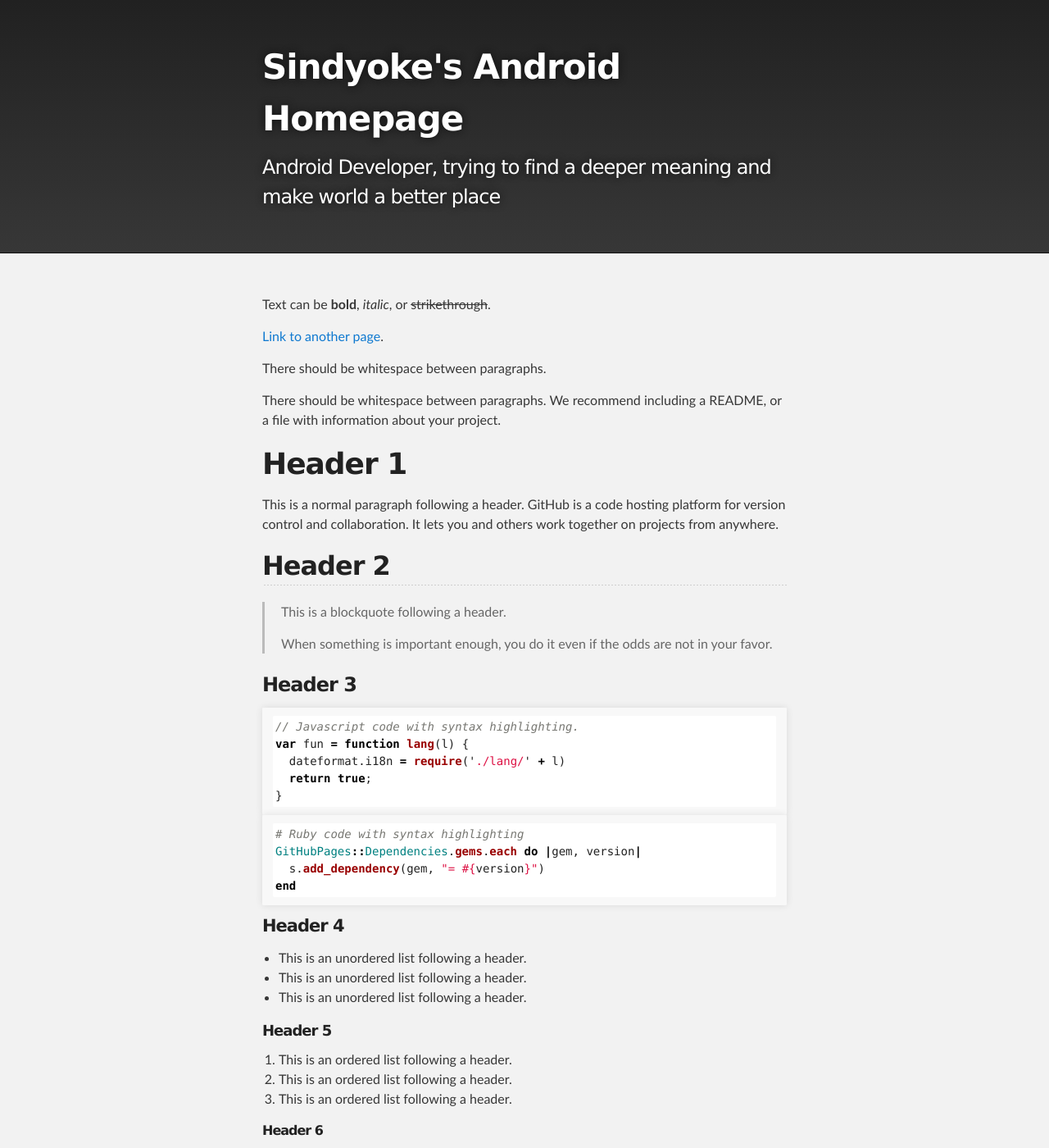
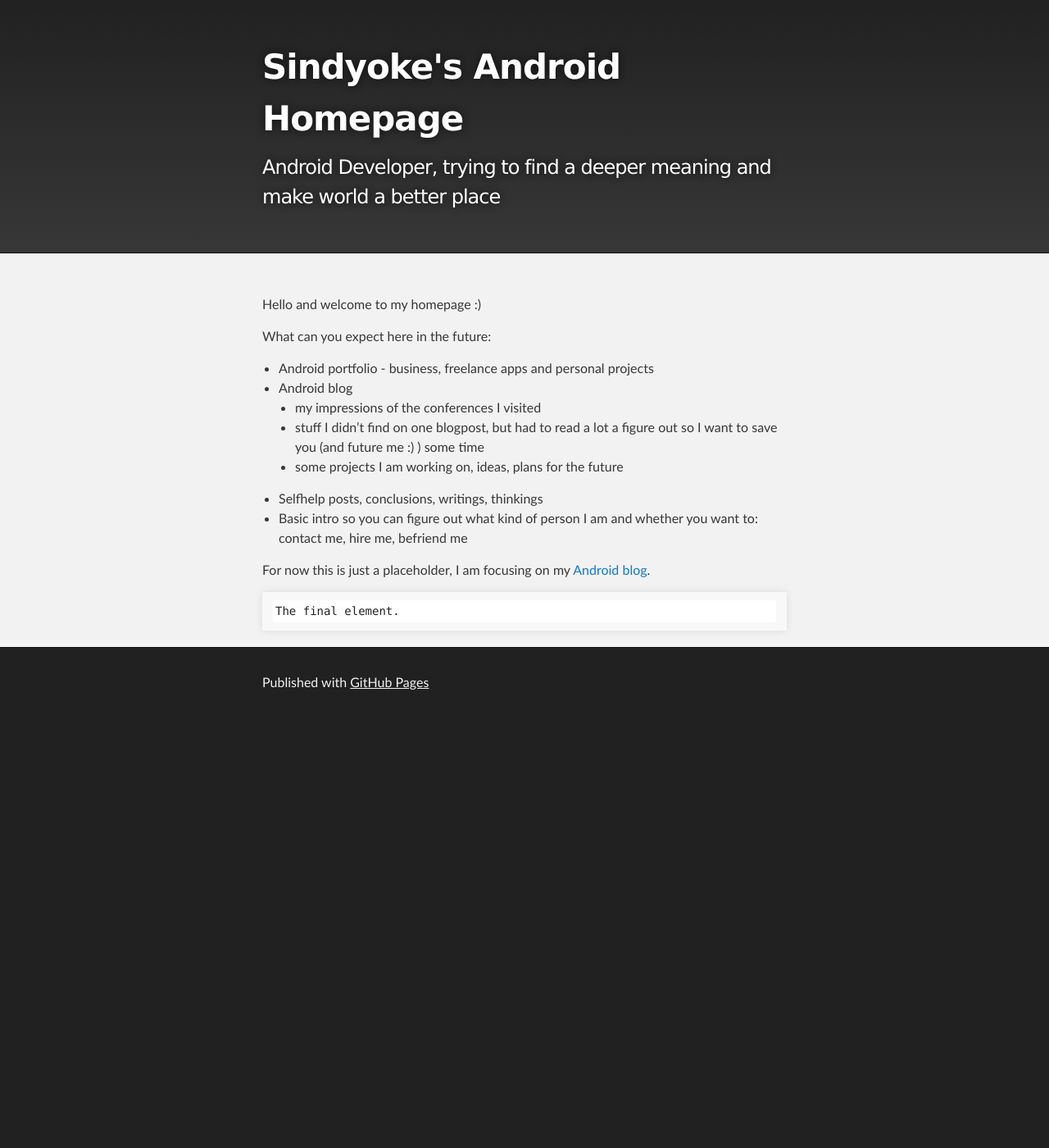
Before and after one commit to sindyoke/sindyoke.github.io, a Jekyll site: the page built from index.md, in a window 1280 px wide and 1400 px high. Shown: the whole window at 82% size. Built offline with Jekyll 4.4.1, drawn with Linux system fonts in a browser that asks for light colours; some of the changed text lies outside the part shown.

Commit message:
Update index.md

````diff
--- a/index.md
+++ b/index.md
@@ -2,121 +2,20 @@
 layout: default
 ---
 
-Text can be **bold**, _italic_, or ~~strikethrough~~.
+Hello and welcome to my homepage :)
 
-[Link to another page](./another-page.html).
+What can you expect here in the future:
+- Android portfolio - business, freelance apps and personal projects
+- Android blog
+  - my impressions of the conferences I visited
+  - stuff I didn't find on one blogpost, but had to read a lot a figure out so I want to save you (and future me :) ) some time
+  - some projects I am working on, ideas, plans for the future
+- Selfhelp posts, conclusions, writings, thinkings
+- Basic intro so you can figure out what kind of person I am and whether you want to: contact me, hire me, befriend me
 
-There should be whitespace between paragraphs.
-
-There should be whitespace between paragraphs. We recommend including a README, or a file with information about your project.
-
-# Header 1
-
-This is a normal paragraph following a header. GitHub is a code hosting platform for version control and collaboration. It lets you and others work together on projects from anywhere.
-
-## Header 2
-
-> This is a blockquote following a header.
->
-> When something is important enough, you do it even if the odds are not in your favor.
-
-### Header 3
-
-```js
-// Javascript code with syntax highlighting.
-var fun = function lang(l) {
-  dateformat.i18n = require('./lang/' + l)
-  return true;
-}
-```
-
-```ruby
-# Ruby code with syntax highlighting
-GitHubPages::Dependencies.gems.each do |gem, version|
-  s.add_dependency(gem, "= #{version}")
-end
-```
-
-#### Header 4
-
-*   This is an unordered list following a header.
-*   This is an unordered list following a header.
-*   This is an unordered list following a header.
-
-##### Header 5
-
-1.  This is an ordered list following a header.
-2.  This is an ordered list following a header.
-3.  This is an ordered list following a header.
-
-###### Header 6
-
-| head1        | head two          | three |
-|:-------------|:------------------|:------|
-| ok           | good swedish fish | nice  |
-| out of stock | good and plenty   | nice  |
-| ok           | good `oreos`      | hmm   |
-| ok           | good `zoute` drop | yumm  |
-
-### There's a horizontal rule below this.
-
-* * *
-
-### Here is an unordered list:
-
-*   Item foo
-*   Item bar
-*   Item baz
-*   Item zip
-
-### And an ordered list:
-
-1.  Item one
-1.  Item two
-1.  Item three
-1.  Item four
-
-### And a nested list:
-
-- level 1 item
-  - level 2 item
-  - level 2 item
-    - level 3 item
-    - level 3 item
-- level 1 item
-  - level 2 item
-  - level 2 item
-  - level 2 item
-- level 1 item
-  - level 2 item
-  - level 2 item
-- level 1 item
-
-### Small image
-
-![Octocat](https://assets-cdn.github.com/images/icons/emoji/octocat.png)
-
-### Large image
-
-![Branching](https://guides.github.com/activities/hello-world/branching.png)
+For now this is just a placeholder, I am focusing on my [Android blog](./sindyoke-android-blog).
 
 
-### Definition lists can be used with HTML syntax.
-
-<dl>
-<dt>Name</dt>
-<dd>Godzilla</dd>
-<dt>Born</dt>
-<dd>1952</dd>
-<dt>Birthplace</dt>
-<dd>Japan</dd>
-<dt>Color</dt>
-<dd>Green</dd>
-</dl>
-
-```
-Long, single-line code blocks should not wrap. They should horizontally scroll if they are too long. This line should be long enough to demonstrate this.
-```
 
 ```
 The final element.
````
